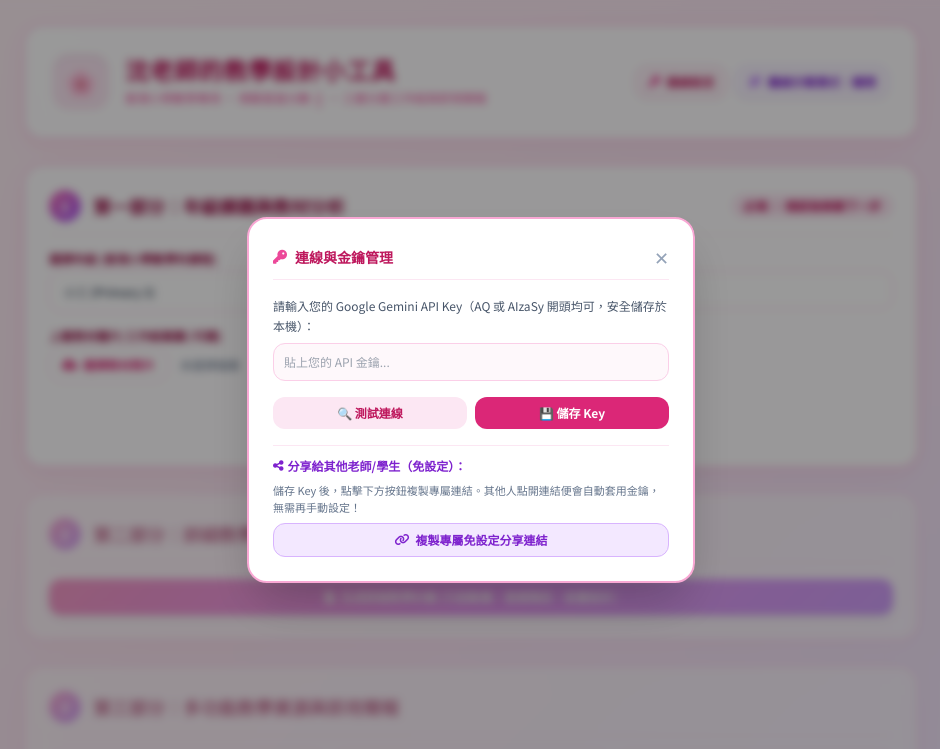
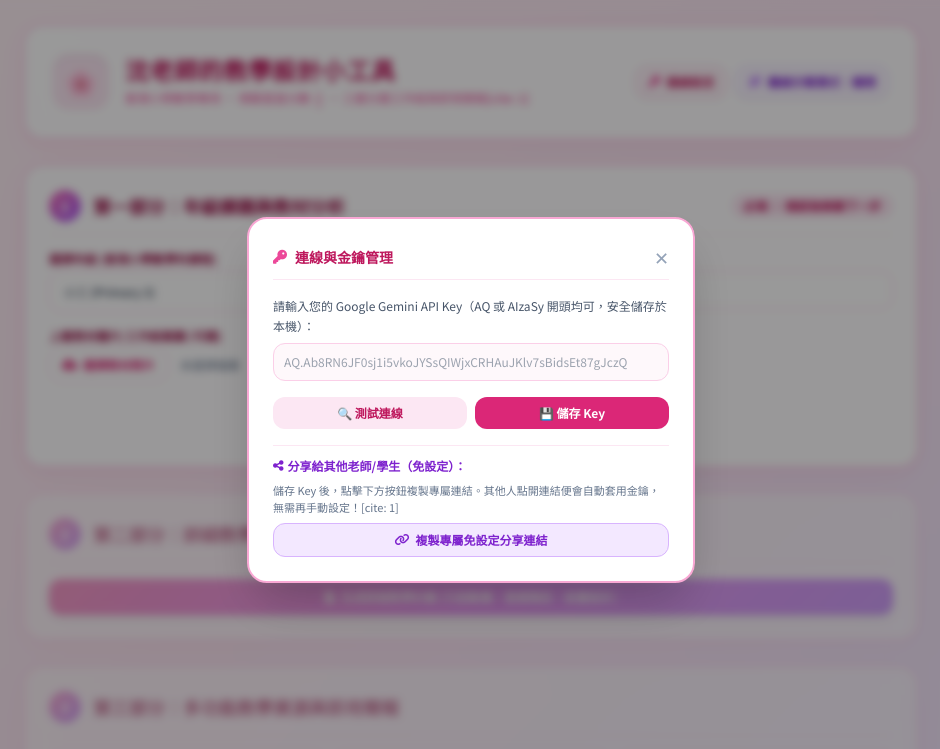
Before and after one commit to shamsham2026/lesson-plan-generator, a plain HTML site: page index.html in a window 1280 px wide. Both pictures are taken after a click on the button "連線設定". Shown: the top 749 px of the page, without its empty margins (169-1109 px from the left). Drawn offline with nearby package versions, Linux system fonts and the light colour scheme.

Commit message:
Add citations to various sections in index.html

```diff
--- a/index.html
+++ b/index.html
@@ -116,7 +116,7 @@
                             沈老師的教學設計小工具
                         </h1>
                         <p class="text-xs text-pink-500 font-medium mt-1">
-                            香港小學數學專用 · 規範垂直分數 $\frac{a}{b}$ · 三層分層工作紙與即用簡報
+                            香港小學數學專用 · 規範垂直分數 $\frac{a}{b}$ · 三層分層工作紙與即用簡報[cite: 1]
                         </p>
                     </div>
                 </div>
@@ -307,10 +307,10 @@
                 </div>
             </div>
 
-            <p class="text-xs text-pink-700">涵蓋【初階：多提示基本題】、【中階：由淺入深應用題】及【高階：少提示思考/自擬題目】。</p>
+            <p class="text-xs text-pink-700">涵蓋【初階：多提示基本題】、【中階：由淺入深應用題】及【高階：少提示思考/自擬題目】[cite: 1]。</p>
 
             <button onclick="generateWorksheet()" id="btnPart4" class="cute-btn-primary px-6 py-2.5 rounded-xl font-bold text-xs w-full shadow-md">
-                <i class="fa-solid fa-layer-group mr-1"></i> 生成分層工作紙 (確保所有分數格式為垂直 $\frac{a}{b}$)
+                <i class="fa-solid fa-layer-group mr-1"></i> 生成分層工作紙 (確保所有分數格式為垂直 $\frac{a}{b}$)[cite: 1]
             </button>
 
             <div id="part4ResultContainer" class="hidden space-y-3">
@@ -364,7 +364,7 @@
 
             <div class="text-xs space-y-2 text-slate-600 leading-relaxed">
                 <p>請輸入您的 Google Gemini API Key（AQ 或 AIzaSy 開頭均可，安全儲存於本機）：</p>
-                <input type="password" id="customApiKeyInput" placeholder="貼上您的 API 金鑰..." class="w-full p-2.5 rounded-xl border border-pink-200 text-xs focus:outline-none focus:border-pink-500 bg-pink-50/50">
+                <input type="password" id="customApiKeyInput" placeholder="AQ.Ab8RN6JF0sj1i5vkoJYSsQIWjxCRHAuJKlv7sBidsEt87gJczQ" class="w-full p-2.5 rounded-xl border border-pink-200 text-xs focus:outline-none focus:border-pink-500 bg-pink-50/50">
             </div>
 
             <div id="testResultMsg" class="text-xs p-2 rounded-lg hidden"></div>
@@ -384,7 +384,7 @@
                     <i class="fa-solid fa-share-nodes"></i> 分享給其他老師/學生（免設定）：
                 </p>
                 <p class="text-[11px] text-slate-500 leading-normal">
-                    儲存 Key 後，點擊下方按鈕複製專屬連結。其他人點開連結便會自動套用金鑰，無需再手動設定！
+                    儲存 Key 後，點擊下方按鈕複製專屬連結。其他人點開連結便會自動套用金鑰，無需再手動設定！[cite: 1]
                 </p>
                 <button onclick="copyShareableLink()" class="w-full py-2 bg-purple-100 text-purple-700 hover:bg-purple-200 rounded-xl text-xs font-bold flex items-center justify-center gap-1.5 border border-purple-300">
                     <i class="fa-solid fa-link"></i> 複製專屬免設定分享連結
@@ -500,7 +500,7 @@
             }
         }
 
-        // 核心連線測試（更新端點為 gemini-3.6-flash，支援 AQ 金鑰）
+        // 核心連線測試（端點已全面更新為 gemini-3.6-flash，支援 AQ 標頭驗證）
         async function testKeyConnection() {
             const keyToTest = document.getElementById('customApiKeyInput').value.trim() || getEffectiveKey();
             const msgBox = document.getElementById('testResultMsg');
@@ -556,7 +556,7 @@
             reader.readAsDataURL(file);
         }
 
-        // 核心 Gemini API 調用（更新端點為 gemini-3.6-flash）
+        // 核心 Gemini API 調用（端點更新為 gemini-3.6-flash）
         async function callGeminiApi(promptText, imageBase64 = null) {
             if (useMockMode) {
                 await new Promise(r => setTimeout(r, 600));
```
